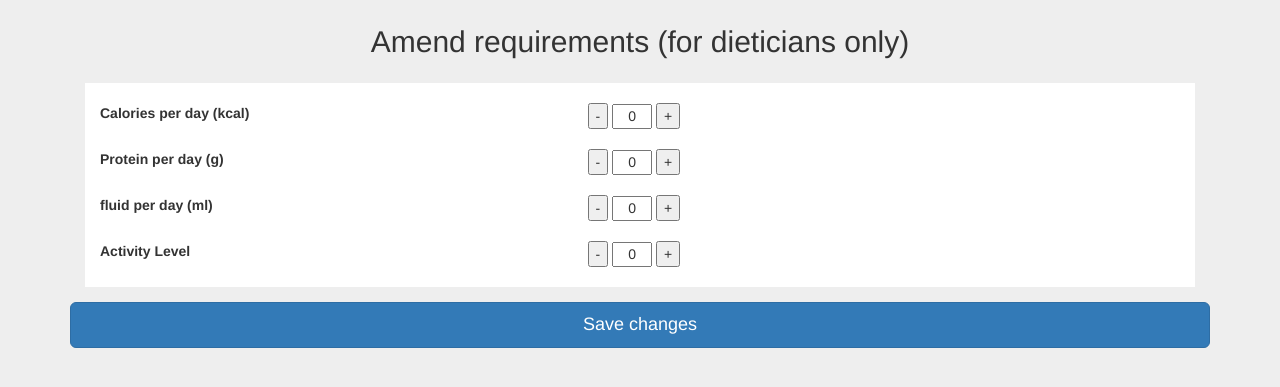
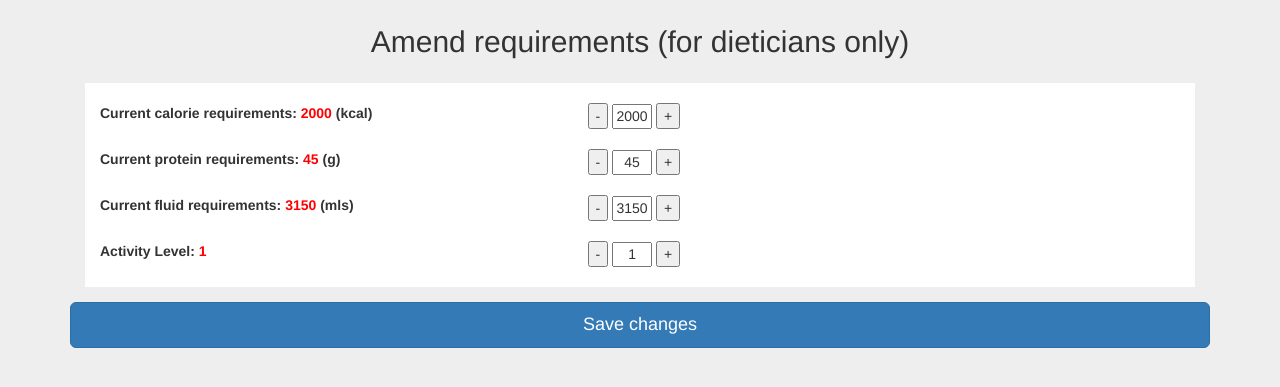
Before and after one commit to maodayezheng/nhs-nutrition-diary, a PHP site: page /settings.html in a window 1280 px wide. Shown: the part 55-442 px from the top of the page. Run offline with PHP 8.4, Linux system fonts and the light colour scheme.

Commit message:
settings onload complete

```diff
--- a/nhs-nutrition-diary/WebContent/css/weight.css
+++ b/nhs-nutrition-diary/WebContent/css/weight.css
@@ -59,3 +59,15 @@ h1 { text-align: center;
 #newWeight{
 	width:80px;
 }
+#currentProtein{
+	color:red;
+}
+#currentCals{
+	color:red;
+}
+#currentFluid{
+	color:red;
+}
+#currentActivity{
+	color:red;
+}
--- a/nhs-nutrition-diary/WebContent/scripts/OnLoad.js
+++ b/nhs-nutrition-diary/WebContent/scripts/OnLoad.js
@@ -5,6 +5,7 @@ OnLoad.prototype.load = function(pageName) {
 		case 'home': this.updateTodaysBalance(); break;
 		case 'history': toggleHistoryVisualisation(); break;
 		case 'weight': this.updateWeight(); break;
+		case 'settings': this.updateSettings(); break;
 		default: console.log('pageName does not exist.');
 	}
 }
@@ -37,3 +38,21 @@ OnLoad.prototype.updateWeight = function() {
 	$('#currentWeight').html('' + weight + ' kg');
 	$('#newWeight').val(weight);
 }
+
+OnLoad.prototype.updateSettings = function() {
+	//TODO replace hard-coded value with db getter
+	var caloriesRequirement = 2000;
+	var proteinRequirement = 45;
+	var fluidRequirement = 3150;
+	var activityLevel = 1;
+
+	$('#cals').val(caloriesRequirement);
+	$('#currentCals').html(caloriesRequirement);
+	$('#protein').val(proteinRequirement);
+	$('#currentProtein').html(proteinRequirement);
+	$('#fluid').val(fluidRequirement);
+	$('#currentFluid').html(fluidRequirement);
+	$('#activity').val(activityLevel);
+	$('#currentActivity').html(activityLevel);
+
+}
--- a/nhs-nutrition-diary/WebContent/settings.html
+++ b/nhs-nutrition-diary/WebContent/settings.html
@@ -7,13 +7,14 @@
 		<link href="lib/bootstrap/bootstrap.min.css" rel="stylesheet">
   		<link href="css/standardPage.css" rel="stylesheet">
   		<link href="css/weight.css" rel="stylesheet">
+		<script src="scripts/OnLoad.js"></script>
 		<script src="lib/jquery/jquery-2.1.1.min.js"></script>
 		<script src="lib/bootstrap/bootstrap.min.js"></script>
 		<script src="scripts/incrementButton.js"></script>
     	<title>Settings</title>
 	</head>
 
-	<body>
+	<body onload="OnLoad.prototype.load('settings')">
 		<nav class="navbar navbar-default navbar-fixed-top" role="navigation">
 			<div class="container-fluid">
 				<div class="collapse navbar-collapse">
@@ -21,6 +22,8 @@
 				</div>
   			</div>
 		</nav>
+
+
 
 
     	<div class="container">
@@ -31,7 +34,7 @@
 
 			<div class="container">
 				  <div class="row">
-						<label class="col-sm-5">Calories per day (kcal)</label>
+						<label class="col-sm-5">Current calorie requirements: <span id="currentCals"></span> (kcal)</label>
 						<div class="col-sm-2">
 						<input type='button' value='-' class='qtyMinusCal' field='quantity' />
 						<input type='text' name='quantity' id="cals" value='0' class='qty' />
@@ -43,7 +46,7 @@
 
 						<div class="container">
 				  <div class="row">
-						<label class="col-sm-5">Protein per day (g)</label>
+						<label class="col-sm-5" >Current protein requirements: <span id="currentProtein"></span> (g)</label>
 						<div class="col-sm-2">
 						<input type='button' value='-' class='qtyMinusProt' field='quantity' />
 						<input type='text' name='quantity' id="protein" value='0' class='qty' />
@@ -54,7 +57,7 @@
 			</div><br>
 						<div class="container">
 				  <div class="row">
-						<label class="col-sm-5">fluid per day (ml)</label>
+						<label class="col-sm-5">Current fluid requirements: <span id="currentFluid"></span> (mls)</label>
 						<div class="col-sm-2">
 						<input type='button' value='-' class='qtyMinusFluid' field='quantity' />
 						<input type='text' name='quantity' id="fluid" value='0' class='qty' />
@@ -66,7 +69,7 @@
 
 						<div class="container">
 				  <div class="row">
-						<label class="col-sm-5">Activity Level</label>
+						<label class="col-sm-5">Activity Level: <span id="currentActivity"></span></label>
 						<div class="col-sm-2">
 						<input type='button' value='-' class='qtyMinusActivity' field='quantity' />
 						<input type='text' name='quantity' id="activity" value='0' class='qty' />
@@ -77,10 +80,7 @@
 			</div><br>
 			</div>		</div>
 
-
-
      			<button class="btn btn-lg btn-primary btn-block" type="submit">Save changes</button>
 			</div>
-
 	</body>
 </html>
```
